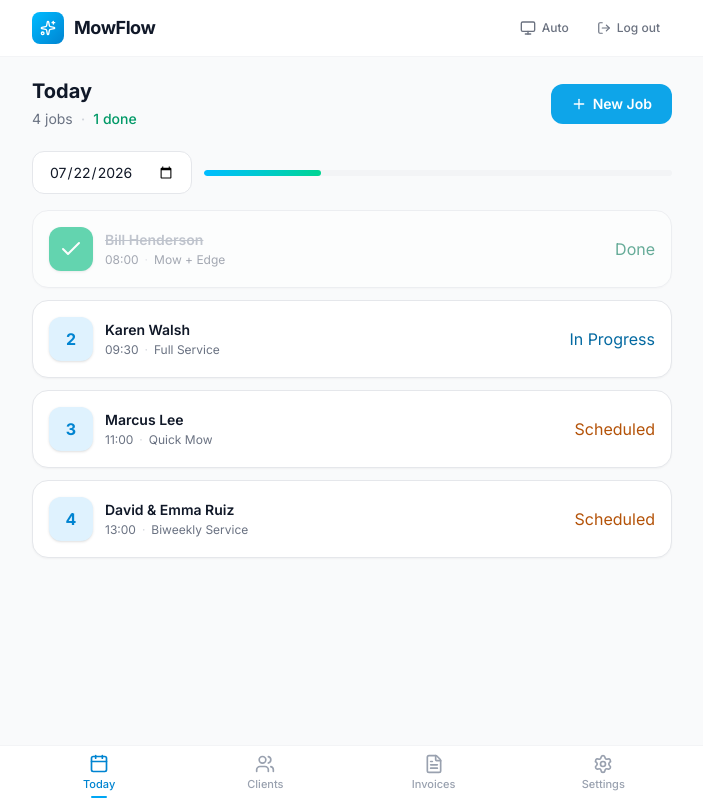
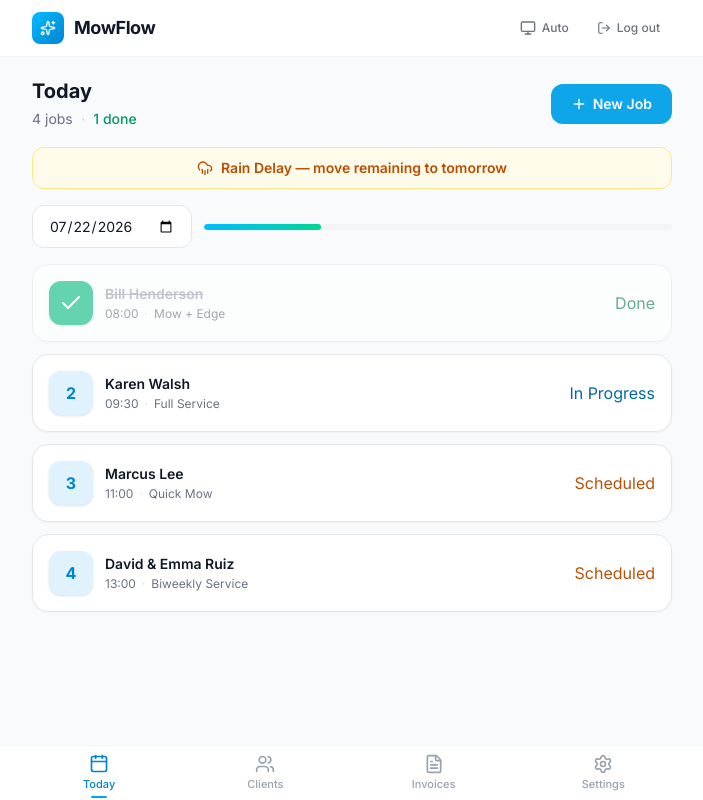
Before and after one commit to ATKasem/mowgo, a React (Vite) app in the folder client/: page /#/app in a window 1280 px wide. Shown: the whole page, without its empty margins (288-991 px from the left). Built offline with nearby package versions, Linux system fonts and the light colour scheme; no server answers.

Commit message:
Rain Delay: one-tap push unfinished jobs to tomorrow

```diff
--- a/client/src/pages/Today.jsx
+++ b/client/src/pages/Today.jsx
@@ -1,7 +1,7 @@
 import { useState, useMemo, useCallback } from 'react';
 import { demoClients } from '../lib/demoData';
 import { INITIAL_JOB_FORM } from '../lib/constants';
-import { Plus, Circle } from 'lucide-react';
+import { Plus, Circle, CloudRain } from 'lucide-react';
 import JobCard from '../components/JobCard';
 import NewJobForm from '../components/NewJobForm';
 import InvoiceToast from '../components/InvoiceToast';
@@ -67,7 +67,7 @@ export default function Today({ jobs, setJobs, invoices, setInvoices }) {
       <InvoiceToast toast={completedToast} />
 
       {/* Header */}
-      <div className="flex items-center justify-between mb-5">
+      <div className="flex items-center justify-between mb-4">
         <div>
           <h2 className="text-xl font-bold text-gray-900 dark:text-white">Today</h2>
           <div className="flex items-center gap-2 mt-0.5">
@@ -77,6 +77,29 @@ export default function Today({ jobs, setJobs, invoices, setInvoices }) {
         </div>
         <button onClick={() => setShowForm(!showForm)} className="btn-primary gap-1.5"><Plus className="w-4 h-4" />New Job</button>
       </div>
+
+      {/* Rain delay */}
+      {filtered.some(j => j.status !== 'done') && (
+        <div className="mb-4">
+          <button
+            onClick={() => {
+              const tomorrow = new Date(date);
+              tomorrow.setDate(tomorrow.getDate() + 1);
+              const nextDate = tomorrow.toISOString().split('T')[0];
+              setJobs(prev => prev.map(j =>
+                j.status !== 'done' && j.scheduled_date === date
+                  ? { ...j, scheduled_date: nextDate }
+                  : j
+              ));
+              setCompletedToast({ name: `${filtered.filter(j => j.status !== 'done').length} jobs moved to tomorrow`, amount: 0 });
+              setTimeout(() => setCompletedToast(null), 3500);
+            }}
+            className="w-full flex items-center justify-center gap-2 bg-amber-50 dark:bg-amber-950/30 border border-amber-200 dark:border-amber-800 text-amber-700 dark:text-amber-400 rounded-xl px-4 py-2.5 text-sm font-semibold hover:bg-amber-100 dark:hover:bg-amber-900/50 transition-colors"
+          >
+            <CloudRain className="w-4 h-4" /> Rain Delay — move remaining to tomorrow
+          </button>
+        </div>
+      )}
 
       {/* Date picker + progress */}
       <div className="flex items-center gap-3 mb-4">
```
